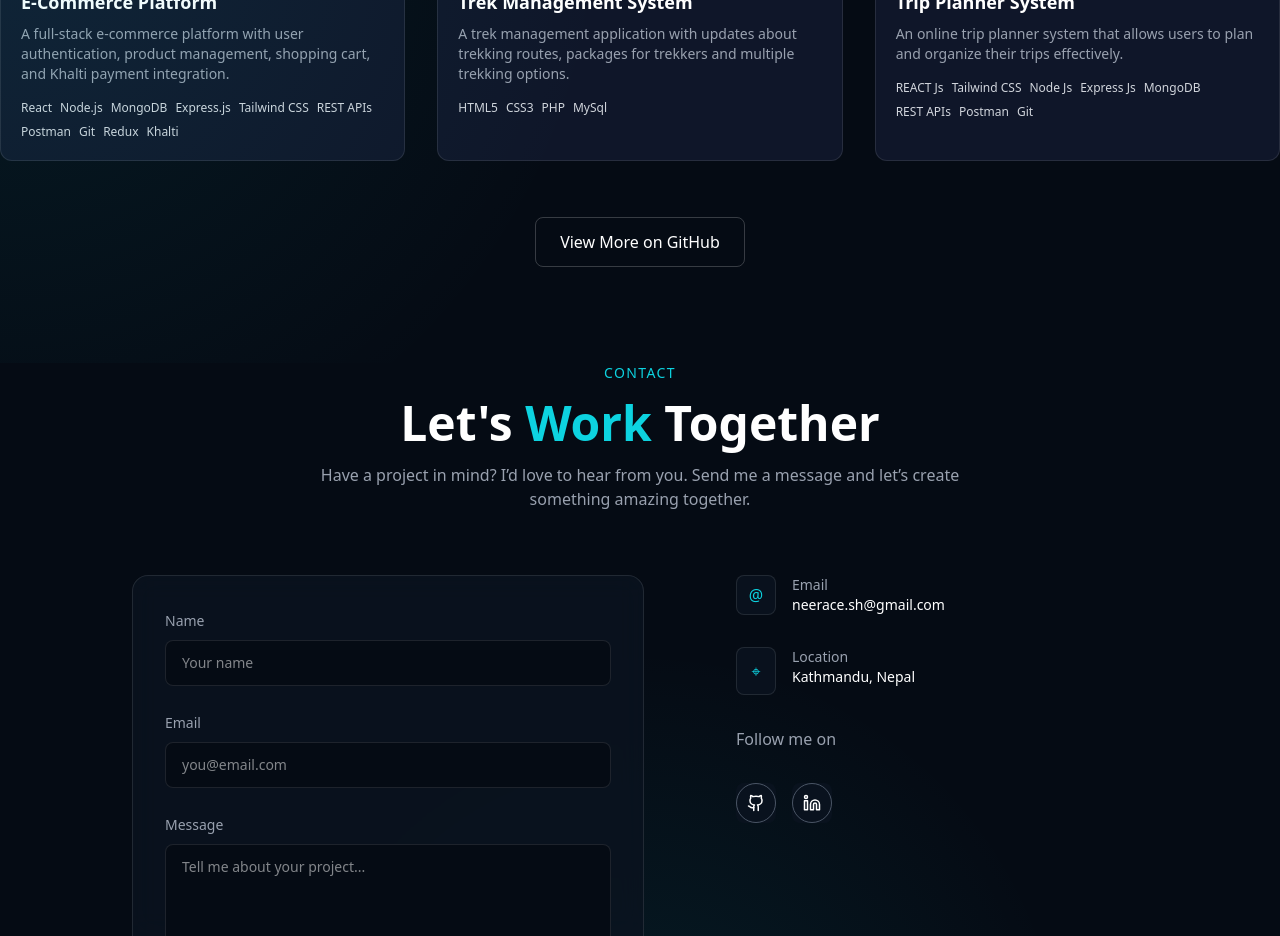
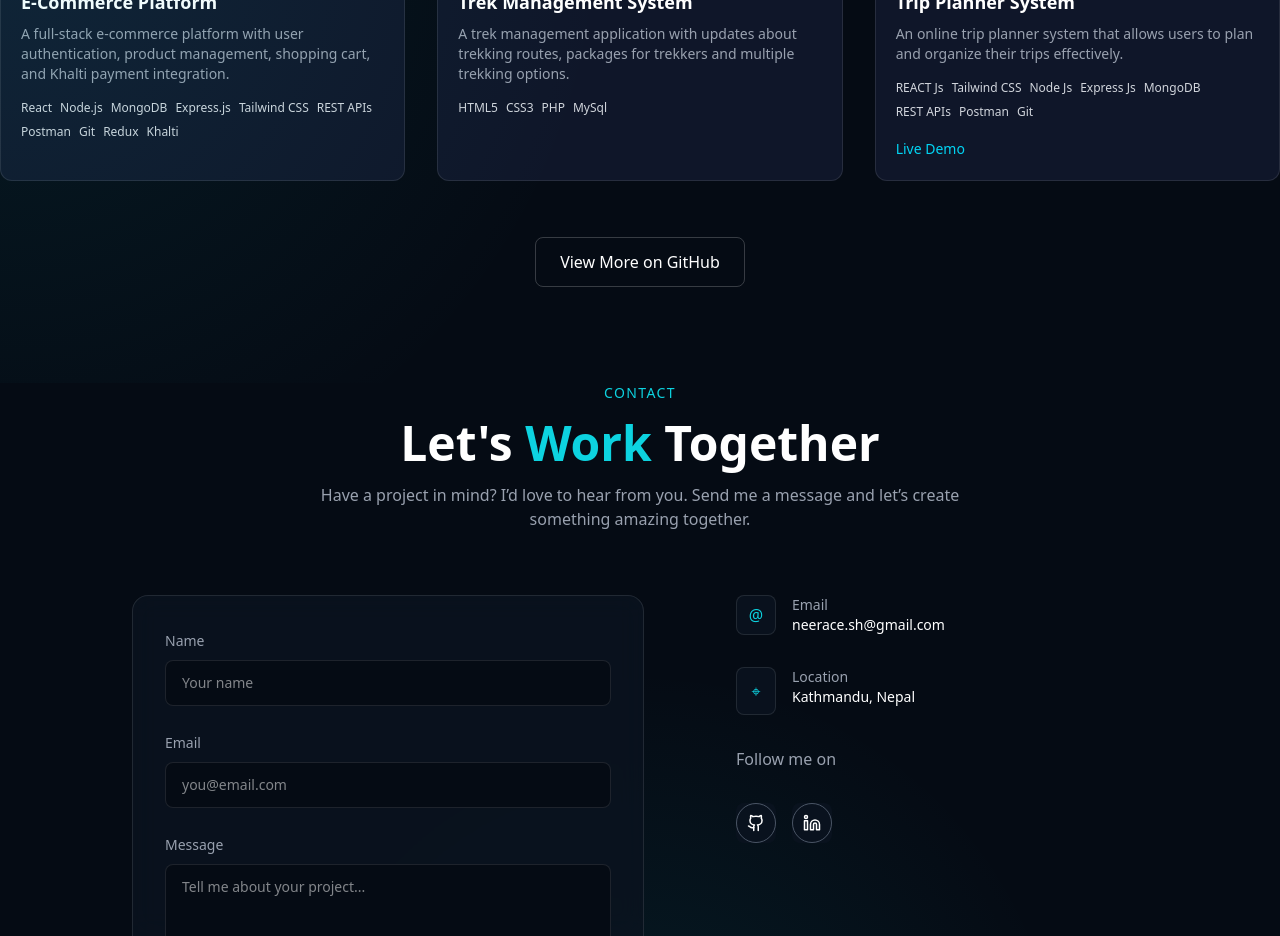
Before and after one commit to Niresh-sh/nireshshakya, a React (Vite) app: page / in a window 1280 px wide. Shown: the part 4000-4936 px from the top of the page. Built offline with nearby package versions, Linux system fonts and the light colour scheme.

Commit message:
added live demo in project

```diff
--- a/src/Components/Projects.jsx
+++ b/src/Components/Projects.jsx
@@ -104,6 +104,16 @@ function Projects() {
                   <span>Postman</span>
                   <span>Git</span>
                 </div>
+                <div className="mt-4">
+                  <a
+                    href="https://trip-planner-system.onrender.com"
+                    target="_blank"
+                    rel="noopener noreferrer"
+                    className="text-sm text-cyan-400 hover:underline"
+                  >
+                    Live Demo
+                  </a>
+                </div>
               </div>
             </div>
           </div>
```
